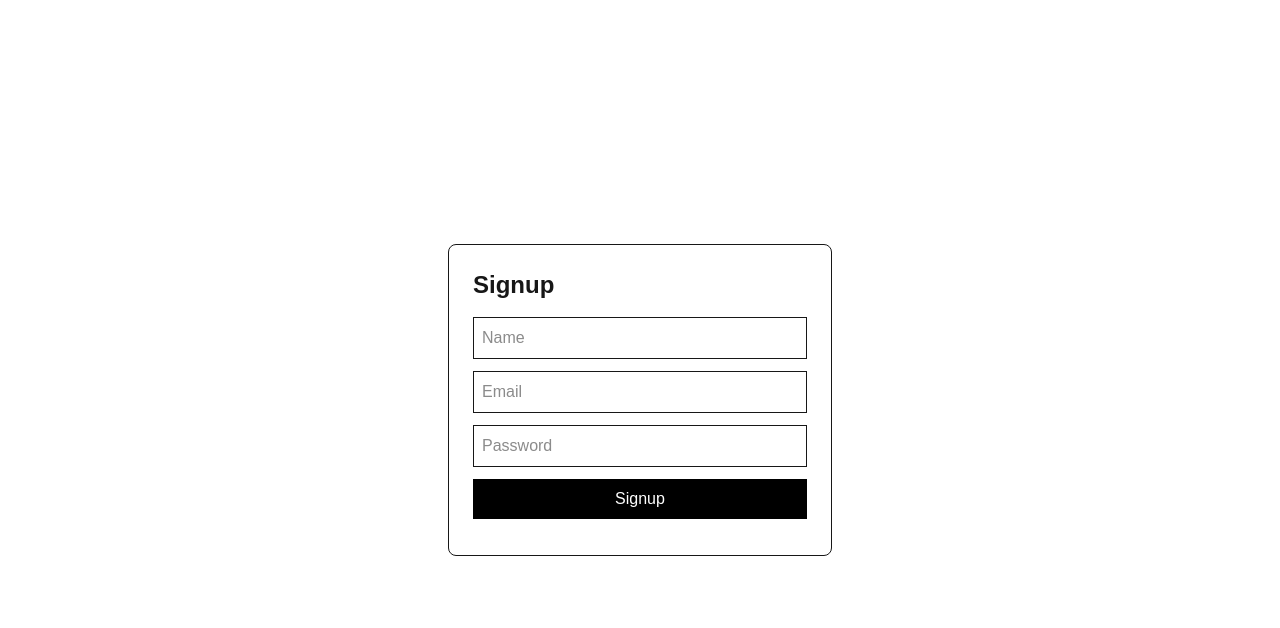
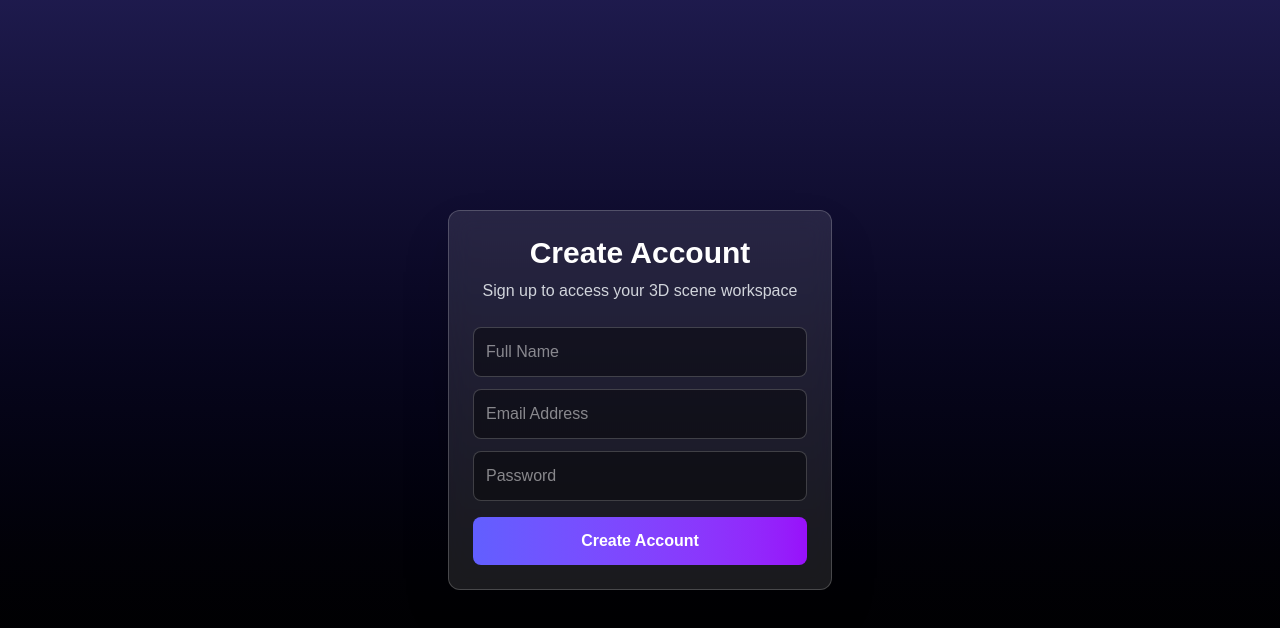
Before and after one commit to Muntasir62/VR-app, a Next.js app: page /signup in a window 1280 px wide. Shown: the top 628 px of the page. Built offline with nearby package versions, Linux system fonts and the light colour scheme.

Commit message:
Improve signup page UI

```diff
--- a/app/signup/page.tsx
+++ b/app/signup/page.tsx
@@ -2,6 +2,7 @@
 
 import { useState } from "react";
 import { useRouter } from "next/navigation";
+
 
 export default function SignupPage() {
   const router = useRouter();
@@ -47,28 +48,32 @@ export default function SignupPage() {
   };
 
   return (
-    <div className="min-h-screen flex items-center justify-center">
+    <div className="min-h-screen flex items-center justify-center bg-gradient-to-b from-indigo-950 to-black">
       <form
         onSubmit={handleSubmit}
-        className="w-96 p-6 border rounded-lg"
+        className="w-96 p-6 rounded-xl bg-white/10 backdrop-blur-md border border-white/20 text-white shadow-2xl"
       >
-        <h1 className="text-2xl font-bold mb-4">
-          Signup
+        <h1 className="text-3xl font-bold mb-2 text-center">
+          Create Account
         </h1>
+
+        <p className="text-gray-300 text-center mb-6">
+          Sign up to access your 3D scene workspace
+        </p>
 
         <input
           type="text"
           name="name"
-          placeholder="Name"
-          className="w-full border p-2 mb-3"
+          placeholder="Full Name"
+          className="w-full p-3 mb-3 rounded-lg bg-black/40 border border-white/20 focus:outline-none focus:ring-2 focus:ring-indigo-500"
           onChange={handleChange}
         />
 
         <input
           type="email"
           name="email"
-          placeholder="Email"
-          className="w-full border p-2 mb-3"
+          placeholder="Email Address"
+          className="w-full p-3 mb-3 rounded-lg bg-black/40 border border-white/20 focus:outline-none focus:ring-2 focus:ring-indigo-500"
           onChange={handleChange}
         />
 
@@ -76,18 +81,22 @@ export default function SignupPage() {
           type="password"
           name="password"
           placeholder="Password"
-          className="w-full border p-2 mb-3"
+          className="w-full p-3 mb-4 rounded-lg bg-black/40 border border-white/20 focus:outline-none focus:ring-2 focus:ring-indigo-500"
           onChange={handleChange}
         />
 
         <button
           type="submit"
-          className="w-full bg-black text-white p-2"
+          className="w-full py-3 rounded-lg bg-gradient-to-r from-indigo-500 to-purple-600 font-semibold hover:scale-[1.02] transition"
         >
-          Signup
+          Create Account
         </button>
 
-        <p className="mt-3">{message}</p>
+        {message && (
+          <p className="mt-4 text-center text-red-400">
+            {message}
+          </p>
+        )}
       </form>
     </div>
   );
```
